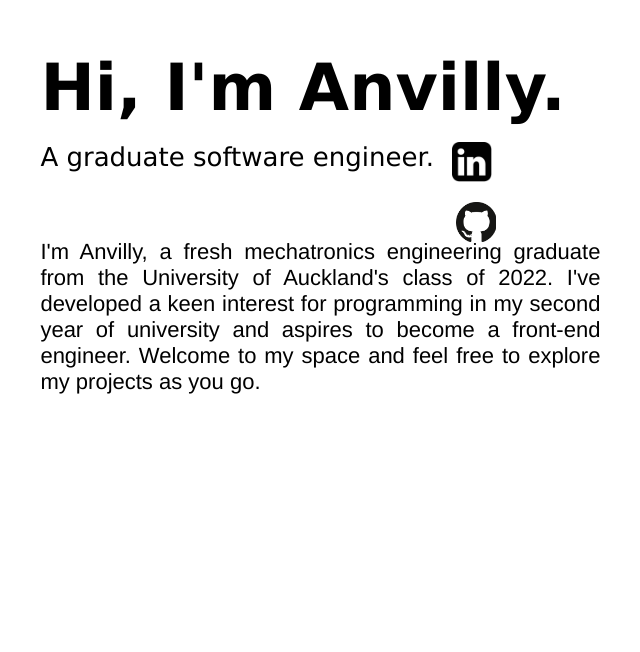
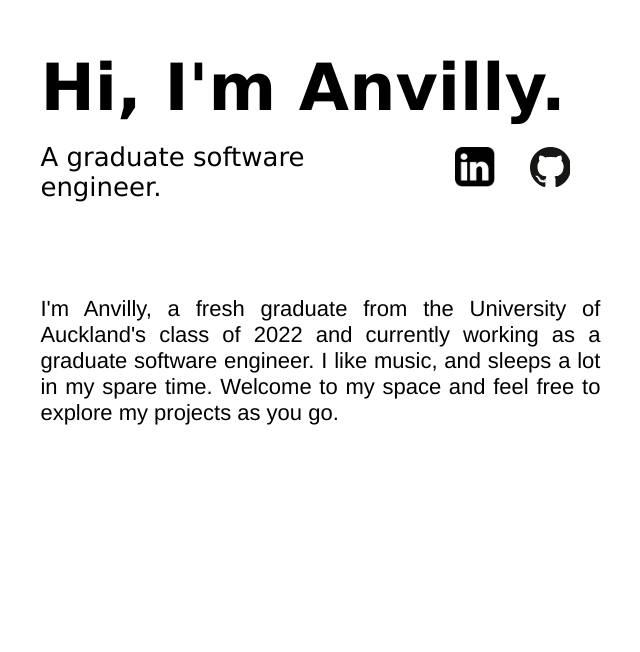
Before and after one commit to zhua633/my-website, a React (Create React App) app in the folder client/: page / in a window 1280 px wide. Shown: the part 148-800 px from the top of the page, without its empty margins (124-764 px from the left). Built offline with nearby package versions, Linux system fonts and the light colour scheme.

Commit message:
Altered hero icon spacing

```diff
--- a/client/src/Components/Hero/index.css
+++ b/client/src/Components/Hero/index.css
@@ -3,9 +3,7 @@
     position: relative;
     display: flex;
     justify-content: center;
-
     overflow: hidden;
-
     background-size: cover;
 }
 
@@ -13,7 +11,6 @@
     position: absolute;
     top: 20%;
     left: 10%;
-    bottom:10%;
     width: 560px;
     height: 380px;
 
@@ -37,7 +34,6 @@
 
 
 .body {
-    margin-top:3%;
     font-weight: 400;
     font-size: 22px;
     color: black;
@@ -45,33 +41,37 @@
     text-align: justify;
 }
 
-.Item {
-    vertical-align: top;
-    display: inline-block;
-    text-align: center;
-    position: relative;
-    height: 5vh;
-    width: 15vh;
+.row{
+    display:inline;
+    float:left;
+}
+
+.Item_row {
+    display: flex;
+    width: 20vh;
+    padding-left: 5vh;
+}
+
+.Item_column {
+    float: center;
+    flex: 33.33%;
+    padding: 5px;
 }
 
 .Images {
     position: relative;
     overflow: hidden;
-    height: 5vh;
     width: 5vh;
     background-repeat: no-repeat;
     background-size: cover;
-    float: left;
-
+    float: right;
 }
 
 
 .linkedin{
     background-image: url("../../Assets/linkedin.png");
-    right: 5%;
 }
 
 .git{
     background-image: url("../../Assets/git.png");
-    left: 5%;
 }
--- a/client/src/Components/Hero/index.jsx
+++ b/client/src/Components/Hero/index.jsx
@@ -1,11 +1,5 @@
 import React from 'react'
 import './index.css'
-
-// function HelloWorld(props){
-//     return(
-//         <h1>Hello {props.name}!</h1>
-//     )
-// }
 
 class Hero extends React.Component{
     render(){
@@ -13,18 +7,21 @@ class Hero extends React.Component{
             <section className='hero'>
             <div className="heading">
                 Hi, I'm Anvilly.
-                <div className='subtitle'>
+                <div className='subtitle row'>
                     A graduate software engineer.
-                        <div class="Item">
-                            <a href="https://www.linkedin.com/in/anvilly-huang-92694b142/" target="_blank" rel="noreferrer"><div className='Images linkedin'></div></a>
-                            <a href="https://github.com/zhua633/my-website/" target="_blank" rel="noreferrer"><div className='Images git'></div></a>
+                        <div class="Item_row">
+                            <div class="Item_column">
+                                <a href="https://www.linkedin.com/in/anvilly-huang-92694b142/"><div className='Images linkedin'></div></a>
+                            </div>
+                            <div class="Item_column">
+                                <a href="https://github.com/zhua633/my-website/"><div className='Images git'></div></a>
+                            </div>
                         </div>
-                    <div className='body'>
-                    I'm Anvilly, a fresh mechatronics engineering graduate from the University of Auckland's class of 2022. I've developed a keen interest for programming in my second year of university and aspires to become a front-end engineer.
-
+                </div>
+                <div className='body'>
+                    I'm Anvilly, a fresh graduate from the University of Auckland's class of 2022 and currently working as a graduate software engineer.
+                    I like music, and sleeps a lot in my spare time.
                     Welcome to my space and feel free to explore my projects as you go.
-
-                    </div>
                 </div>
             </div>
         </section>        )
```
